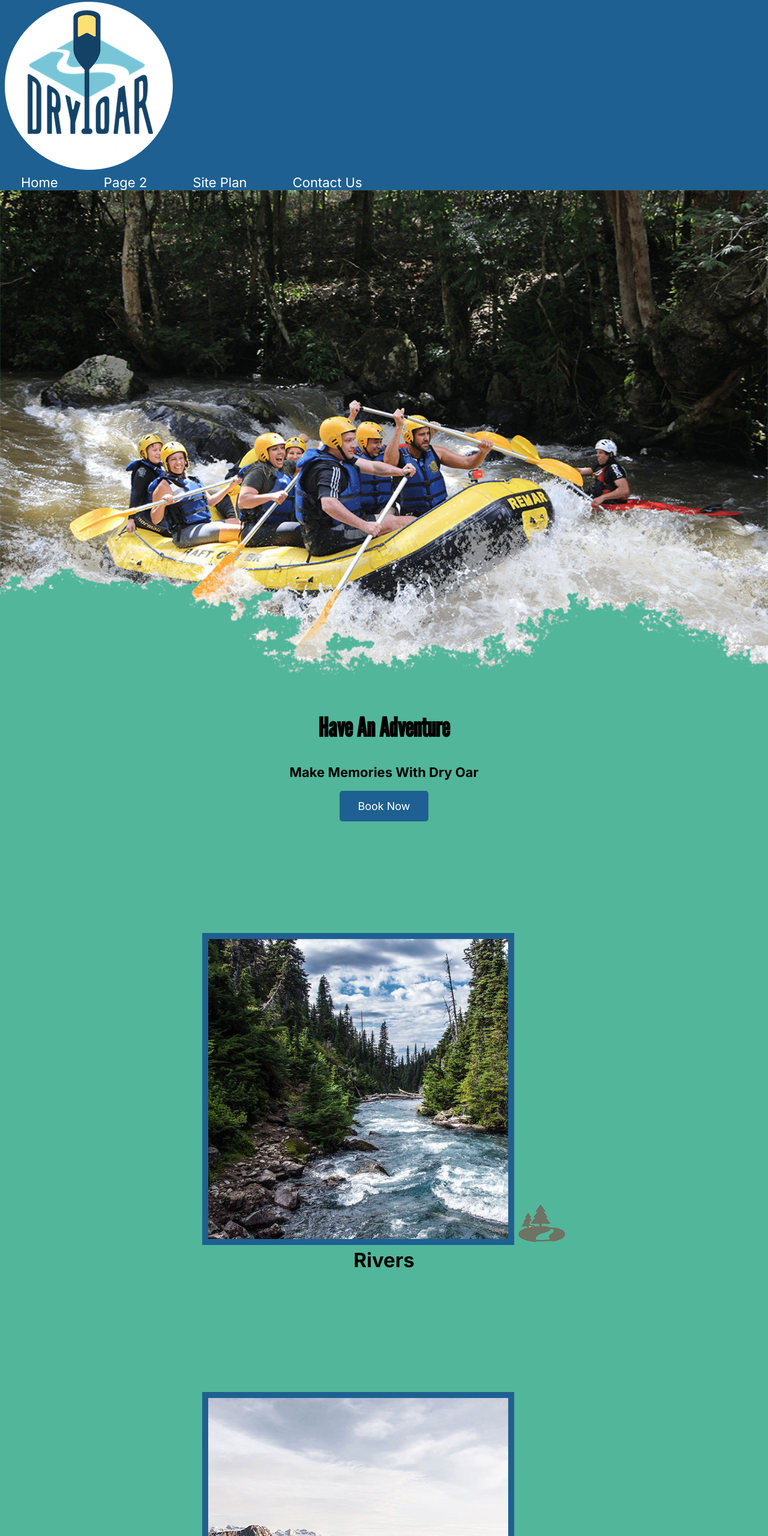
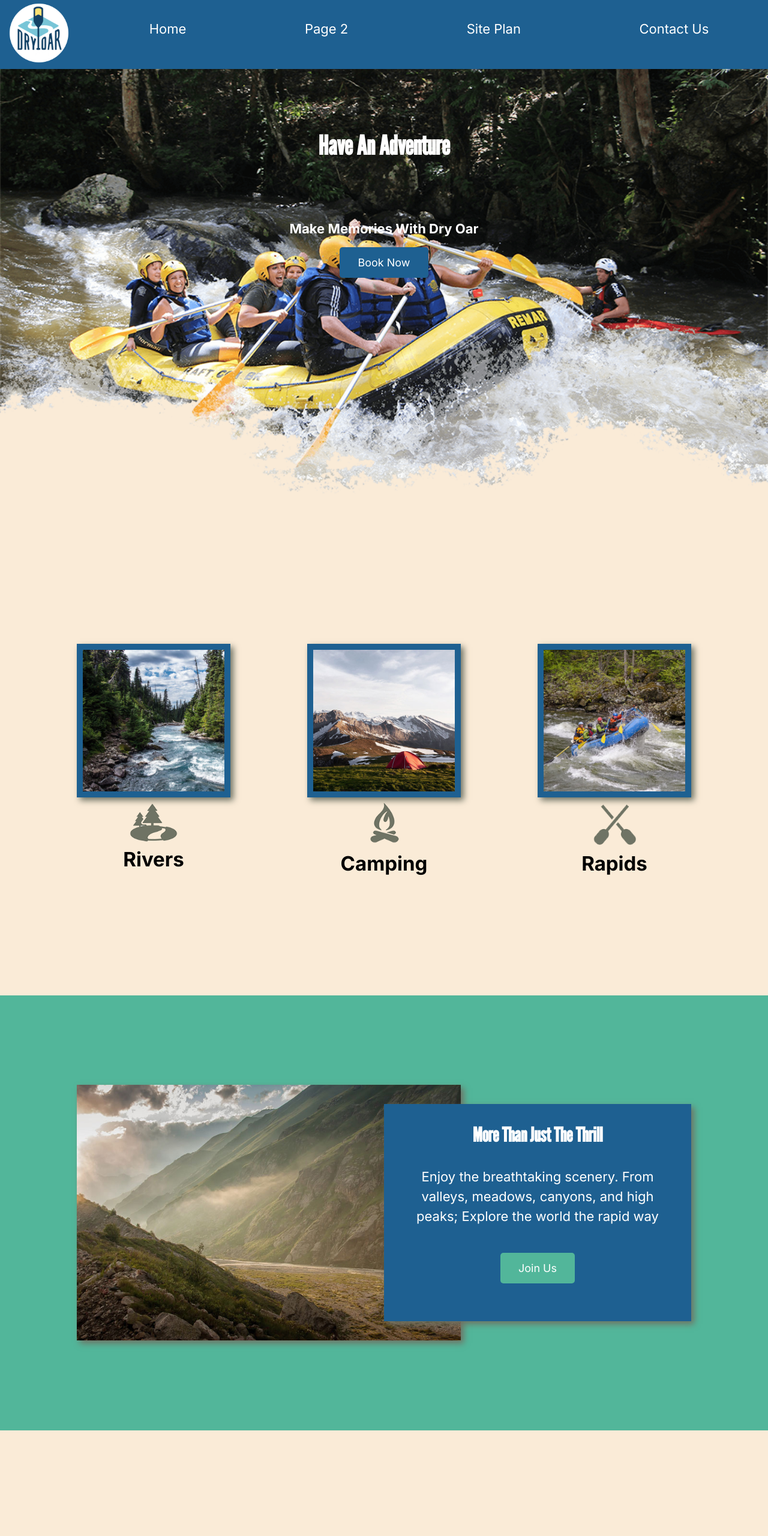
Before and after one commit to jacob-moody/wdd130, a plain HTML site: page wwr/index.html in a window 1280 px wide. Shown: the top 2560 px of the page at 60% size. Drawn offline with nearby package versions, Linux system fonts and the light colour scheme.

Commit message:
Home page complete

```diff
--- a/wwr/index.html
+++ b/wwr/index.html
@@ -27,7 +27,7 @@
             <h1 class="home-title">Have An Adventure</h1>
             <h4>Make Memories With Dry Oar</h4>
             <div class='button-box'>
-                <a class='book' href="contactus.html">Book Now</a>
+                <a class='book' href="rates.html">Book Now</a>
             </div>
         </section>
     </div>
--- a/wwr/styles/style.css
+++ b/wwr/styles/style.css
@@ -9,18 +9,71 @@ nav a{
     color: white;
     text-decoration: 0;
     padding: 35px;
+    display: flex;
+    justify-content: space-around;
 }
+nav a:hover{
+    background-color:#52B69A ;
+    color: purple;
+}
+nav{
+    display: flex;
+    justify-content: space-around;
+}
+header{
+    display: grid;
+    grid-template-columns: 150px auto;
+    background-color:#1E6091 ;
+    color: white;
+}
+#logo_link{
+    padding: 5px;
+    padding-top: 5px;
+    width: 80%;
+    justify-self: center;
+    align-self: center;
+}
+.logo{
+    width: 100px;
+    height: auto;
+}
+#hero {
+    display: grid;
+    grid-template-columns: 1fr 3fr 1fr;
+    margin-top: -100px;
+}
+#hero-box{
+    grid-column: 1/4;
+    grid-row: 1/3;
+    z-index: -1;
+}
+#hero-msg {
+    grid-column: 2/3;
+    grid-row: 1/2;
+    margin-top: 100px;
 
+}
 #hero-msg h1, #hero-msg h4{
     text-align: center;
+    grid-column: 2/3;
+    grid-row: 1/2;
+    margin-top: 100px;
+    color: white;
+}
+#hero-img{
+    width: 100%;
 }
 
 .button-box {
     text-align: center;
 }
-
+.home-grid{
+    display: grid;
+    grid-template-columns: repeat(10, 1fr) ;
+}
 main section{
     text-align: center;
+
 }
 main section img{
     box-sizing: border-box;
@@ -31,7 +84,7 @@ main section img{
 }
 
 body {
-    background-color: #52B69A;
+    background-color: antiquewhite;
     color: black;
     font-family: 'inter','Georgia' ;
     font-size: 22px;
@@ -63,7 +116,7 @@ nav a:hover{
     border-radius: 5px;
 }
 .join{
-    background-color:#52B69A ;
+    background-color: #52B69A ;
     color: white;
     text-decoration: 0;
     font-size: 18px;
@@ -78,8 +131,11 @@ nav a:hover{
 }
 
 #background{
-    background-color: antiquewhite;
+    background-color: #52B69A;
     color: #1E6091;
+    grid-column: 1/11;
+    grid-row: 4/9;
+    z-index: 0;
 }
 
 .msg{
@@ -87,6 +143,13 @@ nav a:hover{
     color: white;
     line-height: 1.5em;
     padding: 35px;
+    grid-column: 6/10;
+    grid-row: 6/7;
+    z-index: 2;
+    justify-self: center;
+    text-align: center;
+    box-shadow: 5px 5px 10px #6f7364;
+
 }
 .msg p{
     padding: 15px;
@@ -98,6 +161,9 @@ footer{
     color: white;
     padding: 25px 50px;
     margin-top: 200px;
+    display: flex;
+    justify-content: space-around;
+    align-items: center;
 
 }
 
@@ -118,9 +184,7 @@ footer .social img{
 .icon{
     width: 80px;
 }
-#hero-img{
-    width: 100%;
-}
+
 .home-title{
     font-family: 'League Gothic','inter','Georgia' ;
     font-size: 2em;
@@ -131,24 +195,85 @@ footer .social img{
     font-family: 'League Gothic','inter','Georgia' ;
 
 }
-#logo_link{
-    padding: 5px;
-    padding-top: 5px;
-    width: 80px;
-}
+
 .rivers-card{
-    margin: 200px;
+    margin-bottom: 200px;
+    margin-top: 200px;
+    grid-column: 2/4;
+    grid-row: 2/3;
+
 }
 .camping-card{
-    margin: 200px;
+    margin-bottom: 200px;
+    margin-top: 200px;
+    grid-column: 5/7;
+    grid-row: 2/3;
 }
+
 .rapids-card{
-    margin: 200px;
+    margin-bottom: 200px;
+    margin-top: 200px;
+    grid-column: 8/10;
+    grid-row: 2/3;
+
 }
 .card-img {
     border: 10px solid #1E6091;
+    width: 100%;
+    transition: transform .5s;
+    box-shadow: 5px 5px 10px #6f7364;
+}
+.card-img:hover {
+    opacity: .6;
+    transform: scale(1.1);
 }
 .mountains{
-    margin-bottom: 200px;
-    margin-top: 100px;
+    width: 100%;
+    grid-column: 2/7;
+    grid-row: 5/8;
+    z-index: 1;
+    box-shadow: 5px 5px 10px #6f7364;
 }
+@media screen and (max-width: 900px) {
+    #hero, .home-grid {
+        display: block;
+        height: auto;
+    }
+    nav, footer {
+        flex-direction: column;
+    }
+    nav a {
+        display: block;
+        padding: 15px;
+    }
+    #hero {
+        margin-top: 0;
+    }
+    #hero-msg {
+        margin-top: 0;
+    }
+    #hero-msg h4 {
+        display: none;
+    }
+    #hero-msg h1 {
+        color: #6f7364;
+    }
+    .home-title {
+        font-size: 25px;
+    }
+    .rivers-card, .camping-card, .rapids-card {
+        margin: 50px auto;
+        width: 60%;
+    }
+    #background {
+        display: none;
+    }
+    .mountains, .msg {
+        width: 80%;
+        display: block;
+        margin: 0 auto;
+    }
+    footer {
+        margin-top: 25px;
+    }
+}
```
